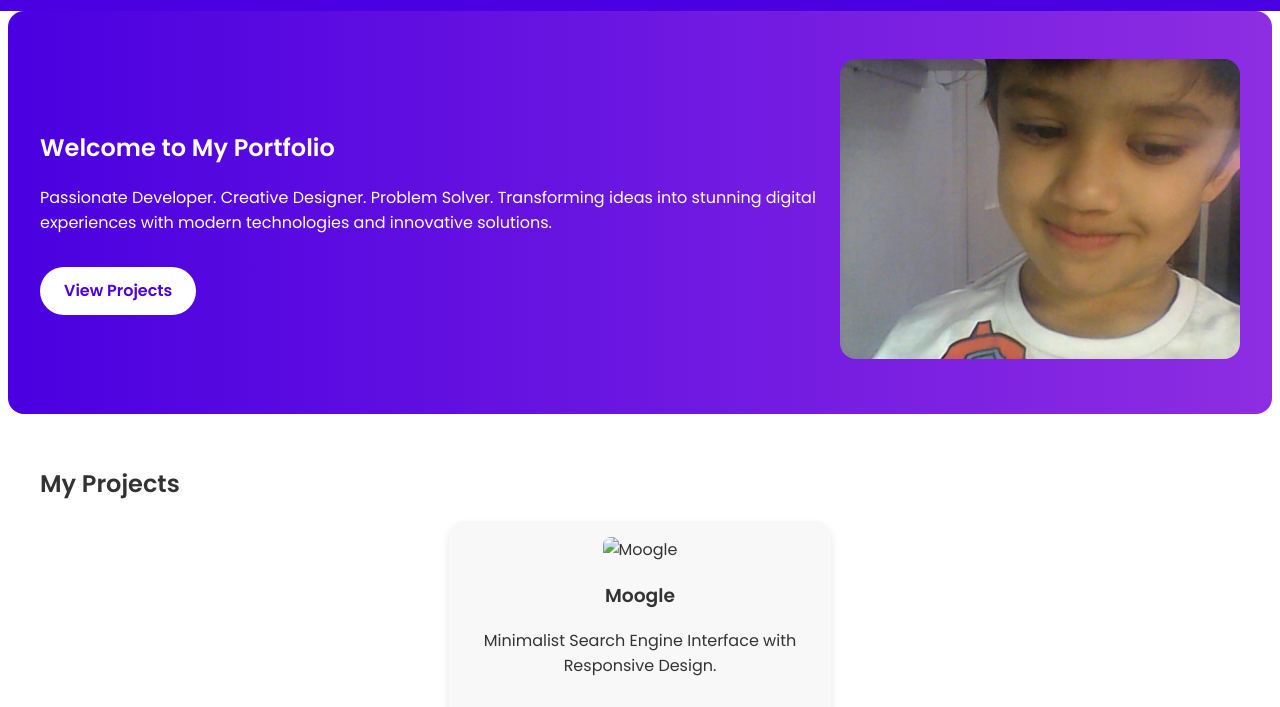
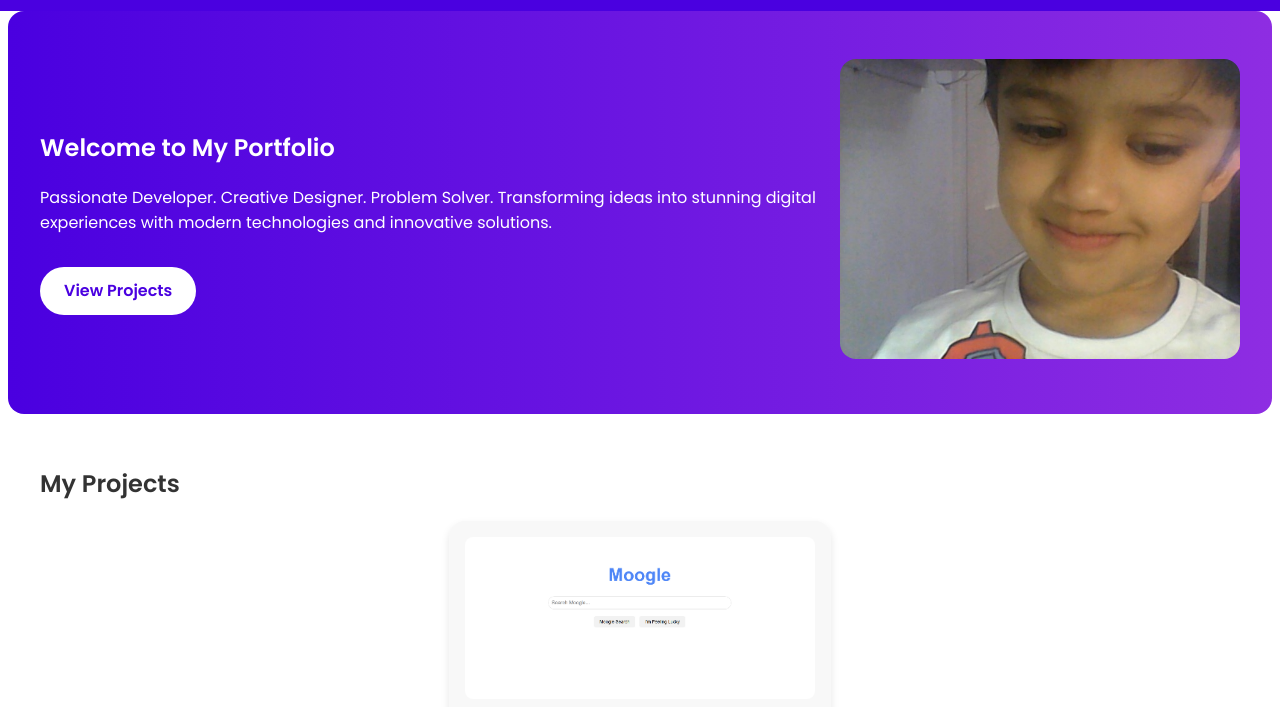
Before and after one commit to mak356/Portfolio, a plain HTML site: page index.html in a window 1280 px wide. Shown: the part 78-785 px from the top of the page. Drawn offline with nearby package versions, Linux system fonts and the light colour scheme.

Commit message:
Update index.html

```diff
--- a/index.html
+++ b/index.html
@@ -38,7 +38,7 @@
     <h2 data-aos="zoom-in">My Projects</h2>
     <div class="project-container">
       <div class="project-card" data-aos="fade-up" data-aos-delay="100">
-        <img src="./moogle.png" alt="Moogle" loading="lazy" />
+        <img src="./Images/moogle.png" alt="Moogle" loading="lazy" />
         <h3>Moogle</h3>
         <p>Minimalist Search Engine Interface with Responsive Design.</p>
         <div class="btn-group">
```
